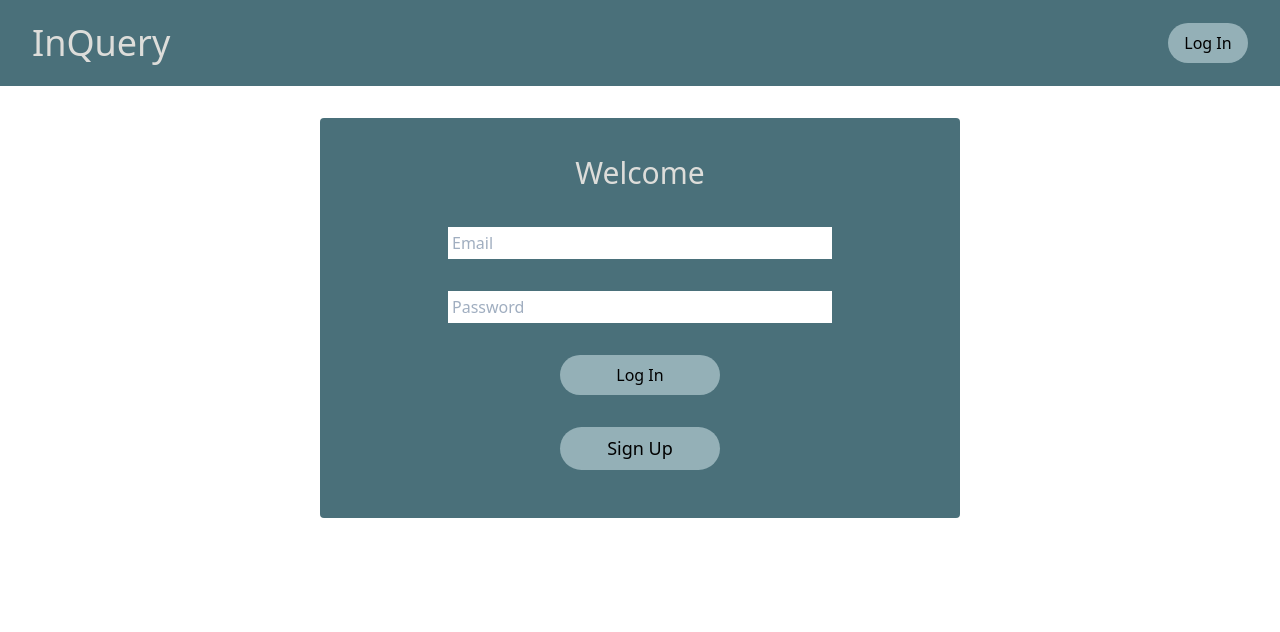
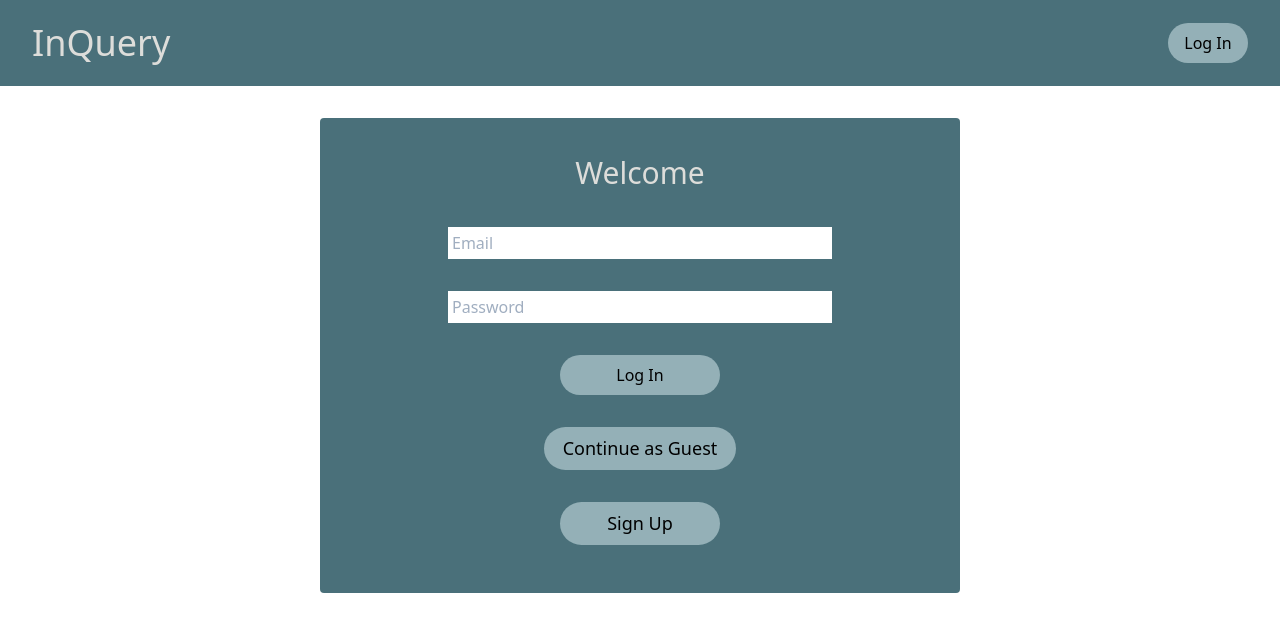
Before and after one commit to damianjuan/InQuire, a React (Create React App) app in the folder client/: page /home in a window 1280 px wide. Shown: the top 632 px of the page. Built offline with nearby package versions, Linux system fonts and the light colour scheme; no server answers.

Commit message:
guest login option

```diff
--- a/client/src/pages/HomePage.js
+++ b/client/src/pages/HomePage.js
@@ -10,7 +10,7 @@ import PublicSurveys from "../components/PublicSurveys";
 export default function HomePage() {
     const [userSurveys, setUserSurveys] = useState([]);
     const [publicSurveys, setPublicSurveys] = useState([]);
-    const [userEmail, setUserEmail] = useState();
+    const [currentUser, setCurrentUser] = useState({});
     // const [linkStart, setLinkStart] = useState();
 
     useEffect(() => {
@@ -20,7 +20,7 @@ export default function HomePage() {
             const othersSurveys = await API.getPublicSurveys();
 
             setUserSurveys(yourSurveys);
-            setUserEmail(user.email);
+            setCurrentUser(user);
             setPublicSurveys(othersSurveys);
         };
         fetchData();
@@ -30,7 +30,7 @@ export default function HomePage() {
         <main className="flex flex-col md:flex-row justify-around m-8">
             <div className="flex flex-col bg-dark md:w-5/12 md:rounded p-8">
                 <h2 className="text-center text-lightgrey text-3xl mb-4 rounded-lg">
-                    Welcome {userEmail} Your Surveys
+                    Welcome {currentUser.email ? currentUser.email.split("@")[0] : currentUser.email} <br />Your Surveys
                 </h2>
 
                 <Link className="self-end my-4 p-2 bg-light rounded-full w-40" to={process.env.PUBLIC_URL + '/create-survey'} >Create New Survey</Link>
--- a/client/src/pages/Main.js
+++ b/client/src/pages/Main.js
@@ -1,9 +1,11 @@
 import React, { useState } from "react";
 import { Link } from "react-router-dom";
 import API from "../utils/API";
+import generate, { random } from "meaningful-string";
 
 function Main() {
     const [loginUnauth, setLoginUnauth] = useState("none");
+    const [guestErr, setGuestErr] = useState("none");
 
     function logInHandler(event) {
         event.preventDefault();
@@ -13,10 +15,45 @@ function Main() {
         })
         .then(() => {
             window.location.replace("/home");
+            console.log("success");
         })
         .catch(() => {
             setLoginUnauth("block");
         });
+    }
+
+    async function guestHandler(e) {
+        e.preventDefault();
+
+        // Set guest credentials
+        const guest = generate.random({
+            "startWith": "User",
+            "min": 3,
+            "max": 4,
+            "onlyNumbers": true,
+            "endWith": "@guest.email"
+        });
+        const guestPW = generate.random();
+
+        try {
+            // Add guest to database
+            await API.signUp({
+                email: guest,
+                password: guestPW,
+                rank: "guest"
+            });
+        } catch (err) {
+            console.error(err);
+        } finally {
+            // login guest
+            await setTimeout(async () => {
+                await API.logIn({
+                    email: guest,
+                    password: guestPW
+                });
+                window.location.replace("/home");
+            }, 150);
+        }
     }
 
     return (
@@ -28,9 +65,10 @@ function Main() {
                 <button className="mx-auto my-4 p-2 bg-light rounded-full w-40" type="submit">Log In</button>
             </form>
             <div className="flex flex-col mx-auto w-full text-lg">
-                {/* <Link className="mx-auto p-2 bg-yellow-500 rounded-full w-40 text-center" to={process.env.PUBLIC_URL + '/create-survey'}>Login as Guest</Link><br /> */}
+                <button className="mx-auto my-4 p-2 bg-light rounded-full w-48" onClick={guestHandler}>Continue as Guest</button>
                 <Link className="mx-auto my-4 p-2 bg-light rounded-full w-40 text-center" to={process.env.PUBLIC_URL + '/signup'}>Sign Up</Link>
                 <p className="text-center text-red-500" style={{ display: loginUnauth }}>Email and password pair not found</p>
+                <p className="text-center text-red-500" style={{ display: guestErr }}>Something went wrong! Please try again</p>
             </div>
         </main>
     );
--- a/client/src/utils/API.js
+++ b/client/src/utils/API.js
@@ -1,12 +1,14 @@
 import axios from "axios";
 
 export default {
-    signUp: function (userdata) {
-        return axios.post("/api/signup", userdata);
+    signUp: async function (userdata) {
+        const data = await axios.post("/api/signup", userdata);
+        return data;
     },
 
-    logIn: function (userdata) {
-        return axios.post("/api/login", userdata);
+    logIn: async function (userdata) {
+        const { status } = await axios.post("/api/login", userdata);
+        return status;
     },
 
     checkAuth: async function () {
--- a/package.json
+++ b/package.json
@@ -25,6 +25,7 @@
     "express": "^4.16.3",
     "express-session": "^1.17.1",
     "if-env": "^1.0.4",
+    "meaningful-string": "^1.3.1",
     "morgan": "^1.10.0",
     "mysql2": "^2.1.0",
     "passport": "^0.4.1",
```
Also changed, not shown: 2 other files (tests, documents, lock files or other folders).
